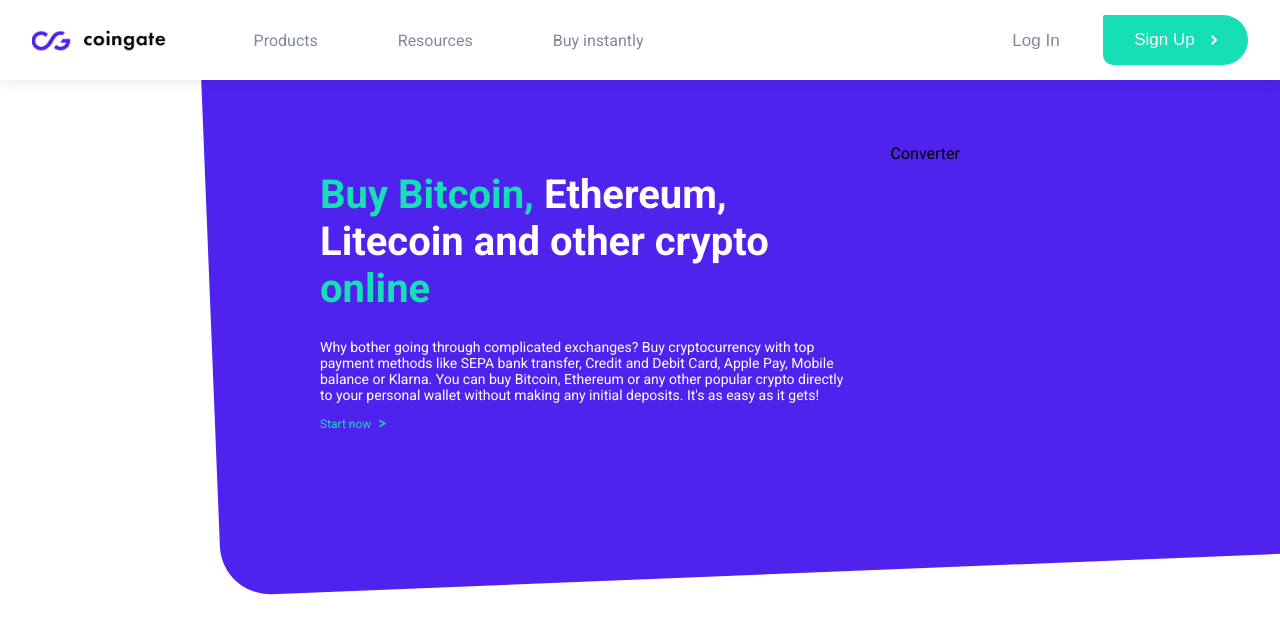
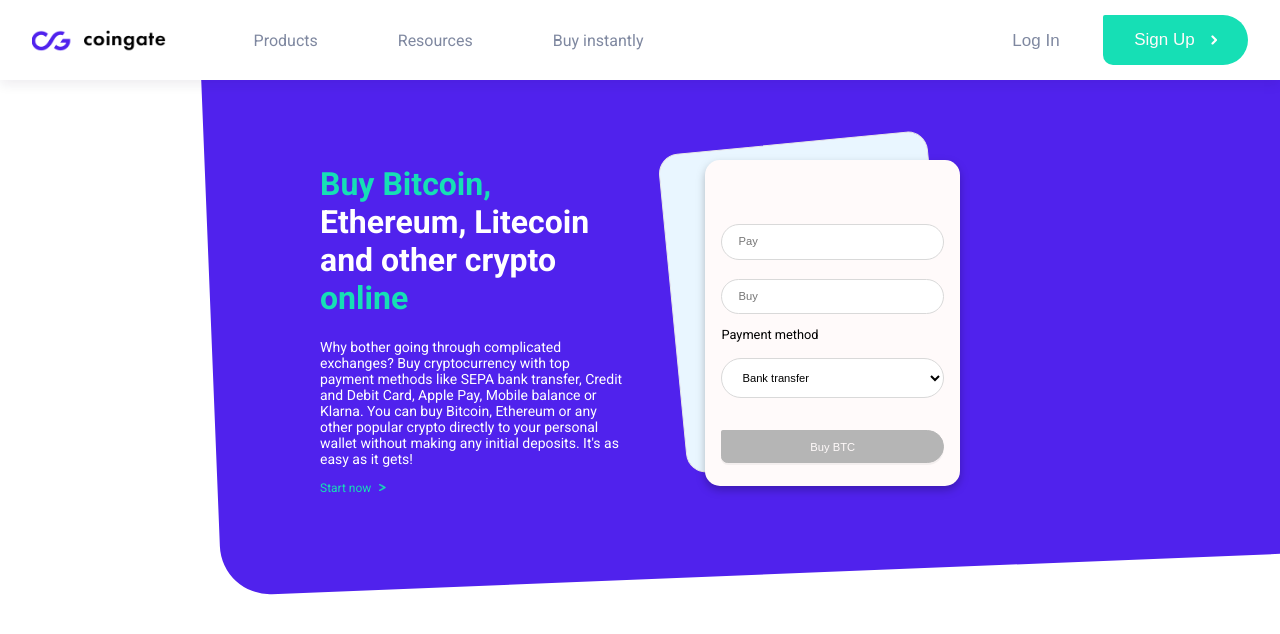
Before and after one commit to NeilaVait/CoingateUzd, a Next.js app: page / in a window 1280 px wide. Shown: the top 634 px of the page. Built offline with nearby package versions, Linux system fonts and the light colour scheme.

Commit message:
converter in process

```diff
--- a/components/Converter/Converter.jsx
+++ b/components/Converter/Converter.jsx
@@ -1,7 +1,25 @@
 import React from 'react';
+import styles from './Converter.module.css';
 
 function Converter() {
-  return <div>Converter</div>;
+  return (
+    <div className={styles.converterContainer}>
+      <div className={styles.bg}></div>
+      <form className={styles.form}>
+        <div className={styles.inputContainer}>
+          <input className={styles.input} type="number" placeholder="Pay" />
+          <input className={styles.input} type="number" placeholder="Buy" />
+        </div>
+        <p className={styles.text}>Payment method</p>
+        <select className={styles.select} name="payment" id="payment">
+          <option value="bank">Bank transfer</option>
+          <option value="debit">Debit card</option>
+          <option value="apple">Apple pay</option>
+        </select>
+        <button className={styles.btn}>Buy BTC</button>
+      </form>
+    </div>
+  );
 }
 
 export default Converter;
--- a/components/Converter/Converter.module.css
+++ b/components/Converter/Converter.module.css
@@ -0,0 +1,84 @@
+.bg {
+  position: absolute;
+  width: 270px;
+  height: 320px;
+  left: 52.5%;
+  top: 15%;
+  background: #e9f6ff;
+  border: 1px solid #e8e8e8;
+  box-sizing: border-box;
+  border-radius: 20px;
+  transform: rotate(-5.53deg);
+}
+
+.form {
+  position: relative;
+  width: 100%;
+  padding: 4rem 1rem 1rem 1rem;
+  height: 100%;
+  border-radius: 15px;
+  background-color: snow;
+  filter: drop-shadow(0px 4px 4px rgba(0, 0, 0, 0.25));
+}
+
+.input {
+  width: 100%;
+  background: #ffffff;
+  border: 1px solid #d9d9d9;
+  box-sizing: border-box;
+  border-radius: 20px;
+  line-height: 1.7rem;
+  padding: 0.2rem 1rem;
+  font-size: 0.7rem;
+}
+
+.input:focus {
+  outline: none;
+}
+
+.input::-webkit-outer-spin-button,
+.input::-webkit-inner-spin-button {
+  -webkit-appearance: none;
+  margin: 0;
+}
+
+.input[type='number'] {
+  -moz-appearance: textfield;
+}
+
+.select {
+  width: 100%;
+  display: block;
+  background: #ffffff;
+  border: 1px solid #d9d9d9;
+  height: 2.5rem;
+  font-size: 0.7rem;
+  padding: 0.2rem 1rem;
+  border-radius: 20px;
+  margin: 1rem 0 2rem 0;
+}
+
+.btn {
+  width: 100%;
+  font-size: 0.7rem;
+  padding: 0.6rem;
+  color: snow;
+  background: #b5b5b5;
+  border: 1px solid #b5b5b5;
+  box-sizing: border-box;
+  box-shadow: 0px 2px 0px rgba(0, 0, 0, 0.043);
+  border-radius: 5px 50px 50px 20px;
+  cursor: pointer;
+  margin-bottom: 0.4rem;
+}
+
+.inputContainer {
+  height: 30%;
+  display: flex;
+  flex-direction: column;
+  gap: 1.2rem;
+}
+
+.text {
+  font-size: 0.8rem;
+}
--- a/components/Header/Header.module.css
+++ b/components/Header/Header.module.css
@@ -1,19 +1,19 @@
 .wrapper {
   width: calc(100% - 50%);
   margin: 0 auto;
-  display: flex;
-  justify-content: space-between;
-  gap: 2rem;
+  display: grid;
+  grid-template-columns: 1.2fr 1fr;
+  gap: 5rem;
   padding-top: 5%;
 }
+
 .textContainer {
   color: #ffffff;
-  /* font-weight: normal; */
 }
 
 .heading {
   font-weight: bold;
-  font-size: 40px;
+  font-size: 2rem;
 }
 
 .green,
@@ -31,3 +31,6 @@
   font-size: 12px;
   gap: 0.5rem;
 }
+.converter {
+  padding-top: 1rem;
+}
--- a/styles/Home.module.css
+++ b/styles/Home.module.css
@@ -3,12 +3,12 @@
   height: 1493.46px;
   left: 15%;
   right: -3.69%;
-  top: -920px;
+  top: -1000px;
   background: #5022ed;
   transform: matrix(1, -0.04, -0.04, -1, 0, 0);
   border-radius: 50px;
   z-index: -1;
 }
-
 .main {
+  position: relative;
 }
--- a/styles/globals.css
+++ b/styles/globals.css
@@ -2,7 +2,7 @@
 
 html,
 body {
-  position: relative;
+  /* position: relative; */
   max-width: 100%;
   overflow-x: hidden;
   padding: 0;
```
